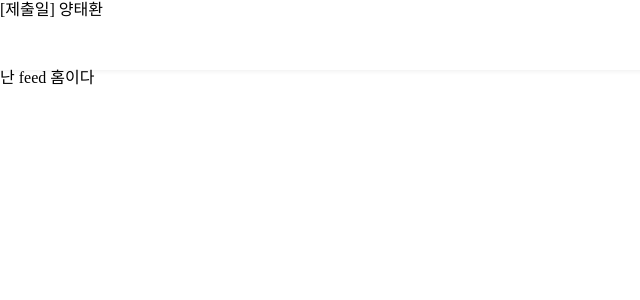
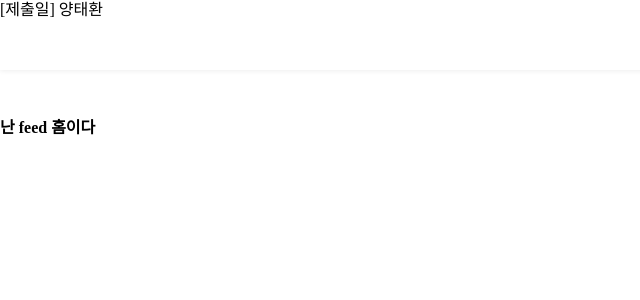
Before and after one commit to taehwan920/comento_fe_test, a Vue app: page / in a window 1280 px wide. Shown: the top 300 px of the page, without its empty margins (0-640 px from the left). Built offline with nearby package versions, Linux system fonts and the light colour scheme.

Commit message:
Create aside login btn 로그인 버튼 컴포넌트 제작 완료

```diff
--- a/src/App.vue
+++ b/src/App.vue
@@ -18,7 +18,7 @@ export default {
 <style lang="scss">
 #app {
   width: 100%;
-  height: 100%;
+  height: max-content;
 
   position: relative;
 }
--- a/src/assets/scss/_basic.scss
+++ b/src/assets/scss/_basic.scss
@@ -1,8 +1,14 @@
 html, body {
     width: 100%;
-    height: 100%;
+    height: max-content;
 }
 
 * {
     box-sizing: border-box;
+    font-family: SpoqaHanSans;
+    font-weight: bold;
+    font-stretch: normal;
+    font-style: normal;
+    letter-spacing: normal;
+    text-align: left;
 }
--- a/src/assets/scss/_variables.scss
+++ b/src/assets/scss/_variables.scss
@@ -1,2 +1,6 @@
+//media query point
 $mobile-point: 768px;
 $desktop-point: 769px;
+
+// color
+$comento-green: #00c854;
--- a/src/views/Home.vue
+++ b/src/views/Home.vue
@@ -1,5 +1,6 @@
 <template>
   <main>
+    <div class="contentWrapper"></div>
     <h1>난 feed 홈이다</h1>
   </main>
 </template>
@@ -11,6 +12,7 @@ export default {};
 <style lang="scss">
 main {
   width: max-content;
-  padding-top: 70px;
+  margin-top: 70px;
+  padding-top: 50px;
 }
 </style>
```
Also changed, not shown: src/components/layouts/AsidePC.vue (added, +25 -0 lines).
